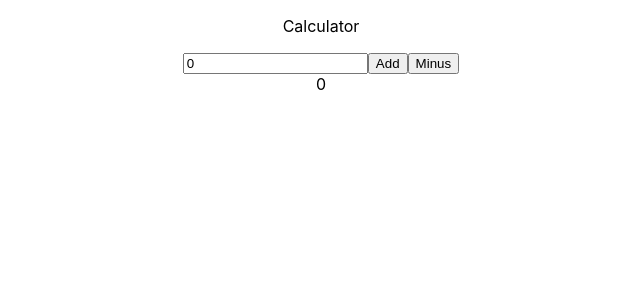
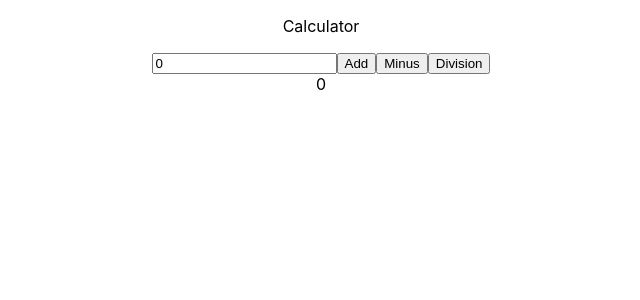
Before and after one commit to LVC1F3RVM/lesson-redux-hooks-refs-tutorial, a React (Create React App) app: page / in a window 1280 px wide. Shown: the top 300 px of the page, without its empty margins (319-959 px from the left). Built offline with nearby package versions, Linux system fonts and the light colour scheme.

Commit message:
Added Division function

```diff
--- a/src/actions/counts.js
+++ b/src/actions/counts.js
@@ -1,4 +1,4 @@
-import { MINUS, ADD } from "../constants/counts";
+import { MINUS, ADD, DIVISION } from "../constants/counts";
 
 export const addNumber = (number) => ({
   type: ADD,
@@ -9,3 +9,8 @@ export const minusNumber = (number) => ({
   type: MINUS,
   payload: number,
 });
+
+export const divisionNumber = (number) => ({
+  type: DIVISION,
+  payload: number,
+});
--- a/src/components/Calculator.jsx
+++ b/src/components/Calculator.jsx
@@ -1,6 +1,6 @@
 import React, { useState } from "react";
 import { connect } from "react-redux";
-import { addNumber, minusNumber } from "../actions/counts";
+import { addNumber, minusNumber, divisionNumber } from "../actions/counts";
 
 function Calculator(props) {
   const [value, setValue] = useState(0);
@@ -10,6 +10,10 @@ function Calculator(props) {
   };
   const handleClickMinus = (e) => {
     props.minus(value);
+  };
+
+  const handleClickDivision = (e) => {
+    props.division(value);
   };
 
   const handleChange = (e) => {
@@ -22,6 +26,7 @@ function Calculator(props) {
       <input value={value} onChange={handleChange} type="number" />
       <button onClick={handleClickAdd}>Add</button>
       <button onClick={handleClickMinus}>Minus</button>
+      <button onClick={handleClickDivision}>Division</button>
     </div>
   );
 }
@@ -30,6 +35,7 @@ const mapDispatchToProps = (dispatch) => {
   return {
     add: (number) => dispatch(addNumber(number)),
     minus: (number) => dispatch(minusNumber(number)),
+    division: (number) => dispatch(divisionNumber(number)),
   };
 };
 
--- a/src/constants/counts.js
+++ b/src/constants/counts.js
@@ -1,2 +1,3 @@
 export const ADD = "ADD";
 export const MINUS = "MINUS";
+export const DIVISION ="DIVISION";
--- a/src/reducers/countsReducer.js
+++ b/src/reducers/countsReducer.js
@@ -1,4 +1,4 @@
-import { MINUS, ADD } from "../constants/counts";
+import { MINUS, ADD, DIVISION } from "../constants/counts";
 const initialState = 0;
 
 const reducer = (state = initialState, action) => {
@@ -7,6 +7,8 @@ const reducer = (state = initialState, action) => {
       return state + action.payload;
     case MINUS:
       return state - action.payload;
+    case DIVISION:
+      return state / action.payload;
     default:
       return state;
   }
```
